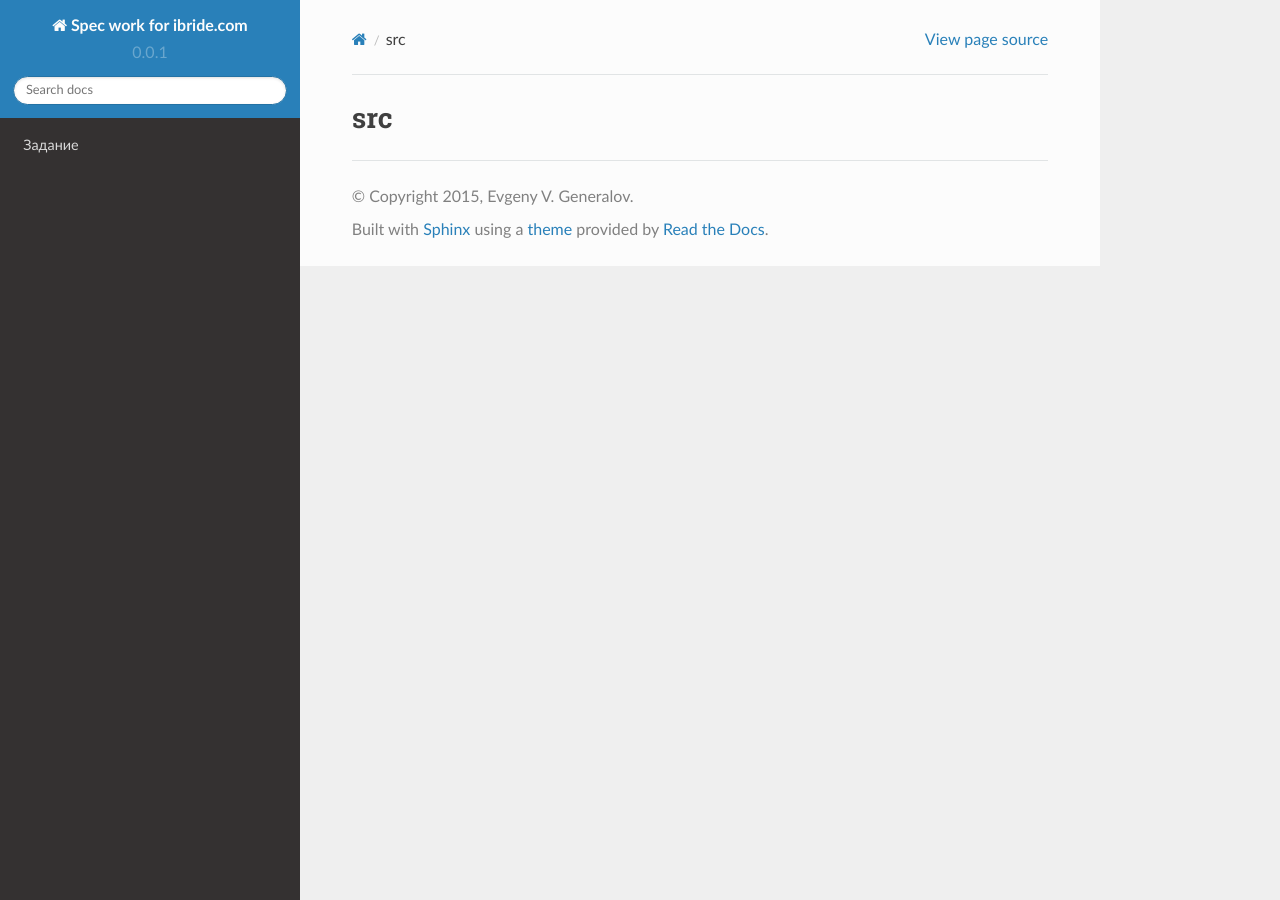
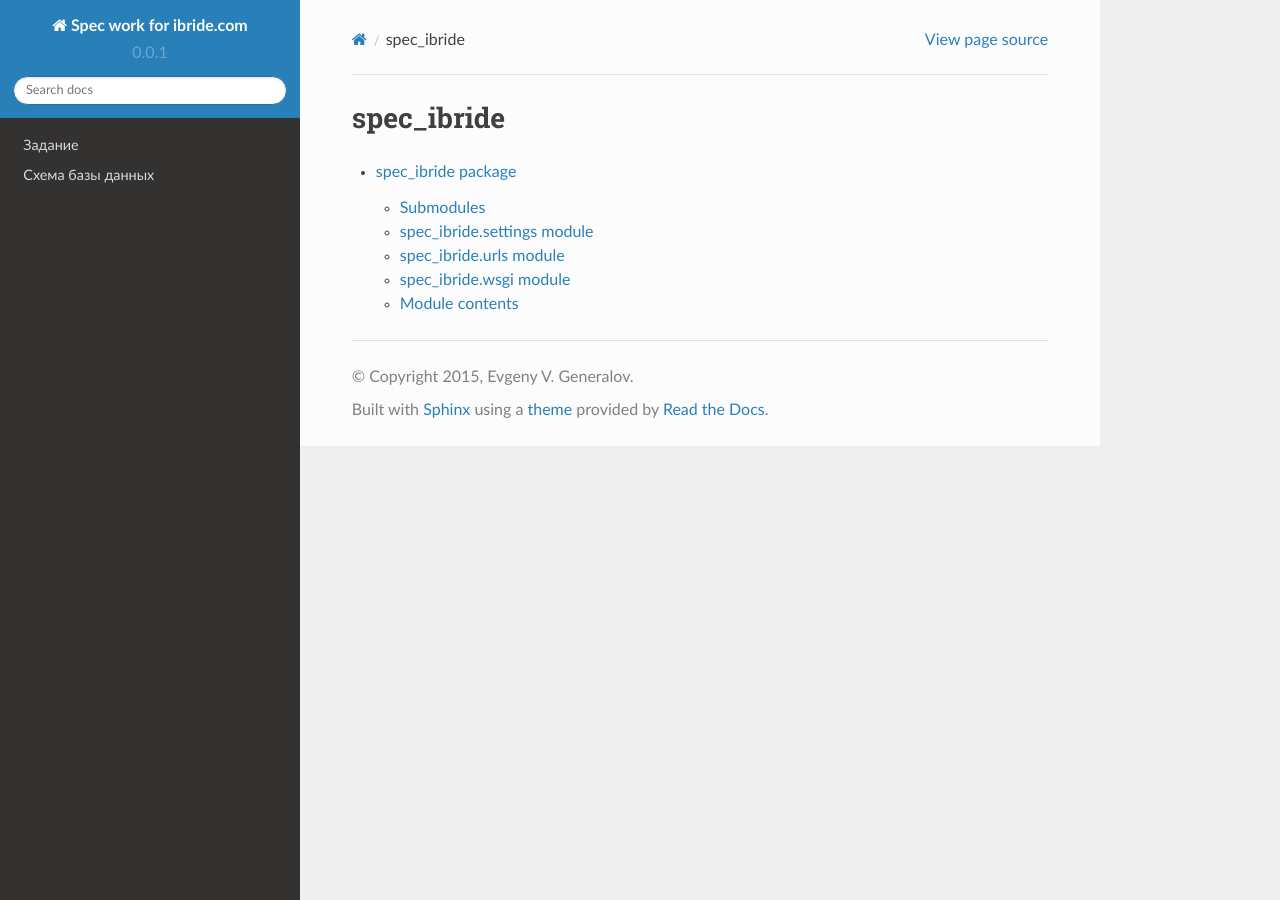
Before and after one commit to generalov/spec-ibride, a Sphinx documentation site: the page built from docs/modules.rst, in a window 1280 px wide. Built offline with Sphinx 7.4.7 and the Read the Docs theme 2.0.0, drawn with Linux system fonts in a browser that asks for light colours; pages that are not in the unit, such as notebooks, are missing from menus.

```diff
--- /dev/null
+++ b/docs/dbschema.rst
@@ -0,0 +1,4 @@
+Схема базы данных
+=================
+
+.. image:: _static/images/db.svg
--- a/docs/modules.rst
+++ b/docs/modules.rst
@@ -1,5 +1,7 @@
-src
-===
+spec_ibride
+===========
 
 .. toctree::
    :maxdepth: 4
+
+   spec_ibride
--- /dev/null
+++ b/docs/spec_ibride.rst
@@ -0,0 +1,38 @@
+spec_ibride package
+===================
+
+Submodules
+----------
+
+spec_ibride.settings module
+---------------------------
+
+.. automodule:: spec_ibride.settings
+    :members:
+    :undoc-members:
+    :show-inheritance:
+
+spec_ibride.urls module
+-----------------------
+
+.. automodule:: spec_ibride.urls
+    :members:
+    :undoc-members:
+    :show-inheritance:
+
+spec_ibride.wsgi module
+-----------------------
+
+.. automodule:: spec_ibride.wsgi
+    :members:
+    :undoc-members:
+    :show-inheritance:
+
+
+Module contents
+---------------
+
+.. automodule:: spec_ibride
+    :members:
+    :undoc-members:
+    :show-inheritance:
```
Also changed, not shown: docs/_static/images/db.svg (added), 4 other files.
